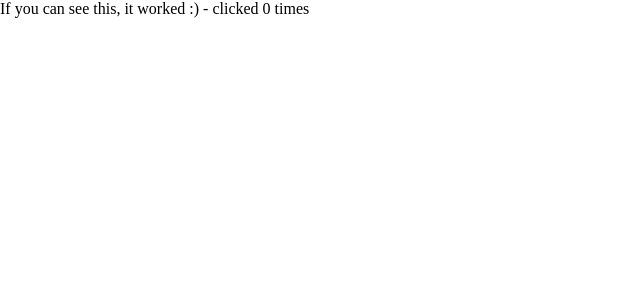
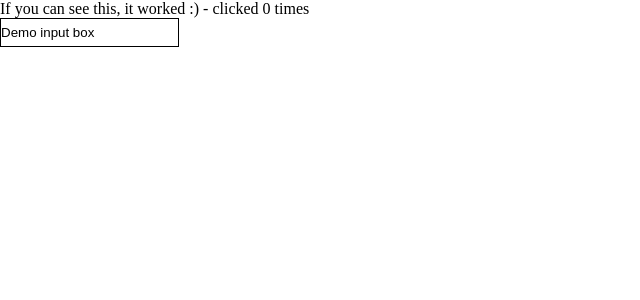
Before and after one commit to tomgrek/hackathon-skeleton, a React app: page / in a window 1280 px wide. Shown: the top 300 px of the page, without its empty margins (0-640 px from the left). Built offline with nearby package versions, Linux system fonts and the light colour scheme.

Commit message:
Added some more React demo code

```diff
--- a/app/App.jsx
+++ b/app/App.jsx
@@ -13,11 +13,11 @@ export default class App extends React.Component {
   constructor(props) {
     super(props);
     // don't set initial state like this any more (although it still works and is fine):
-    // this.state = { text: "dont do this" };
+    // this.state = { text: "you can, but probably shouldn't, do it like this" };
   }
   componentDidMount() {
-    // can get refs to other DOM nodes as follows
-    console.log(this.refs.mySuccessBox.state);
+    // can get refs to other (child) DOM nodes as follows
+    // console.log(this.refs.mySuccessBox.state);
   }
   // a few other React methods:
   // componentWillMount() {}
--- a/app/SuccessBox.jsx
+++ b/app/SuccessBox.jsx
@@ -2,22 +2,31 @@ import React from 'react';
 import styles from './App.scss';
 
 export default class SuccessBox extends React.Component {
+  // the text in the box was passed as a prop from the App component. Here we add that to the component's state
   state = {
     text: this.props.text,
-    clicks: 0
+    clicks: 0,
+    inputTextValue: 'Demo input box'
   }
   constructor(props) {
     super(props);
+    // must bind the this context otherwise it'll be unset (null)
     this.boxClick = this.boxClick.bind(this);
+    this.inputTextChanged = this.inputTextChanged.bind(this);
   }
   boxClick(evt) {
-    var self = this;
     this.setState({clicks: this.state.clicks+1});
   }
+  inputTextChanged(evt) {
+    this.setState({inputTextValue: evt.target.value});
+  }
   render() {
+    // here you can see how to do onClick, onChange, display reactive data, and inline styles
+    // in practice, you may wish to wrap inputs in a form and handle onSubmit.
     return (
       <div id="successBox1" className="successBox" onClick={this.boxClick}>
-        {this.state.text} - clicked {this.state.clicks} times
+        {this.state.text} - clicked {this.state.clicks} times<br />
+        <input type="text" onChange={this.inputTextChanged} value={this.state.inputTextValue} style={{border:"1px solid black", lineHeight: "1.2em", height: "2em"}}/>
       </div>
     );
   }
```
